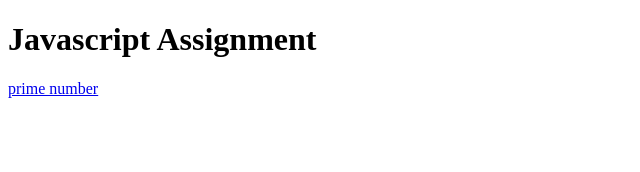
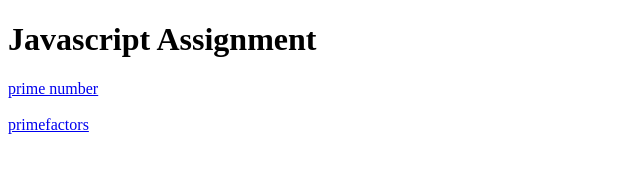
Before and after one commit to swathipoojary99/sangamone-javascript, a plain HTML site: page index.html in a window 1280 px wide. Shown: the whole page, without its empty margins (0-640 px from the left). Drawn offline with Linux system fonts and the light colour scheme.

Commit message:
Update index.html

```diff
--- a/index.html
+++ b/index.html
@@ -6,6 +6,7 @@
     <h1> Javascript Assignment</h1>
 	<div class="projects">
     <a href="project1\primenumber.html">prime number</a><br><br>
+		<a href="projeect2\primefactor.html">primefactors</a><br><br>
 
 
 	</div>
```
